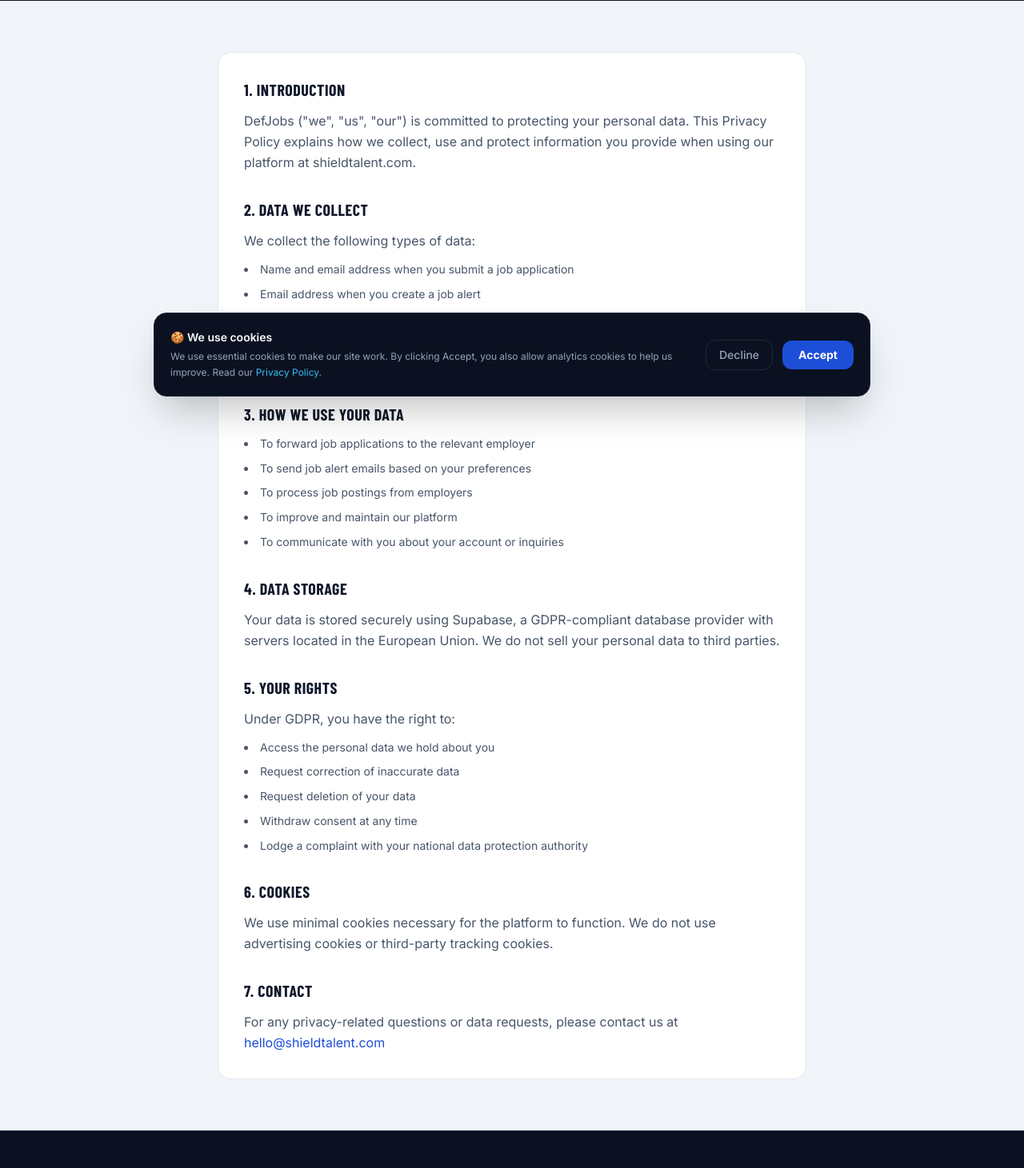
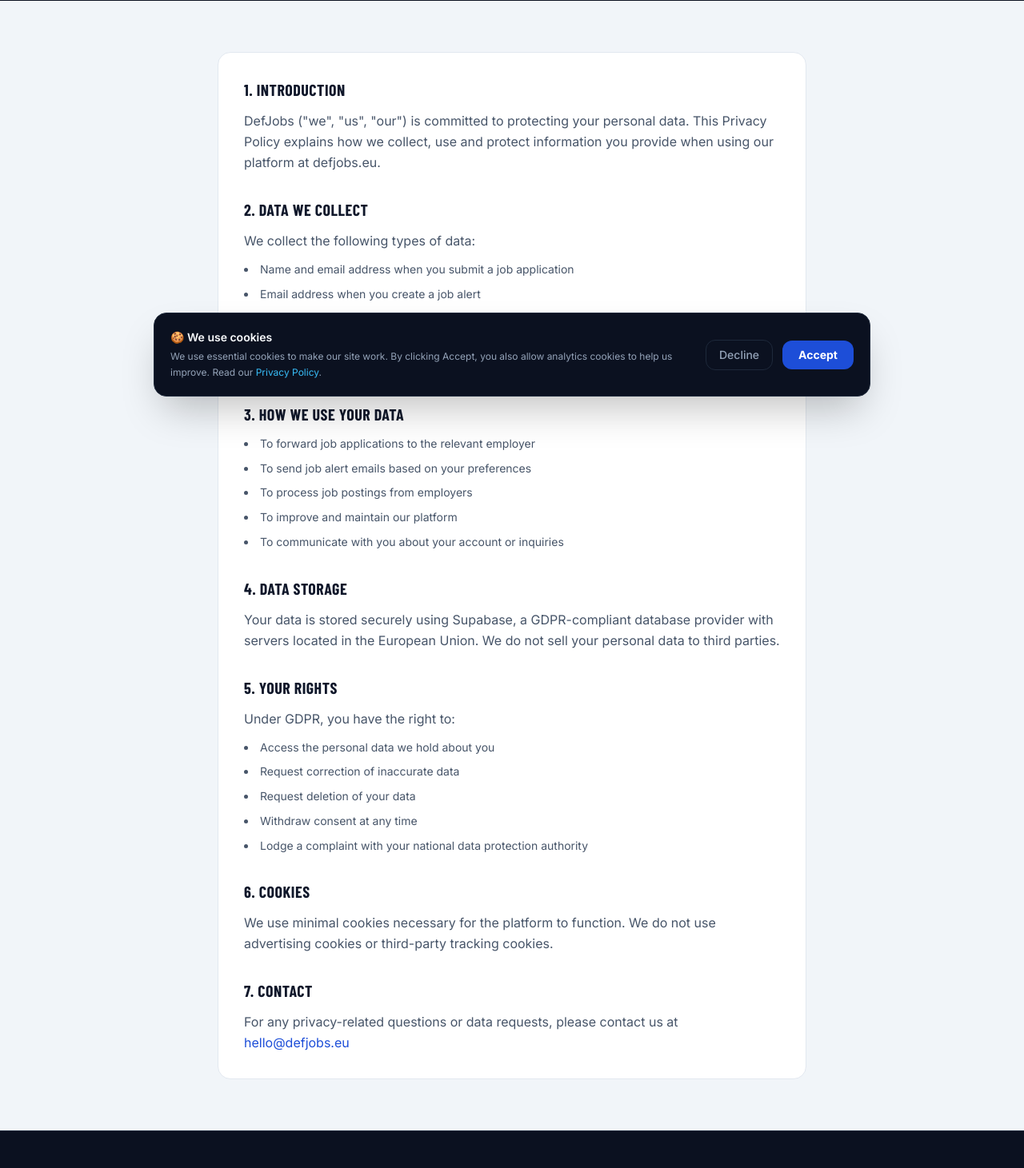
Before and after one commit to B-S-N-K/def-jobs, a React (Vite) app: page /privacy in a window 1280 px wide. Shown: the part 280-1741 px from the top of the page at 80% size. Built offline with nearby package versions, Linux system fonts and the light colour scheme; no server answers; a web font is replaced by a local one.

Commit message:
Fix remaining shieldtalent.com references in admin, privacy and terms pages

```diff
--- a/src/pages/AdminLoginPage.tsx
+++ b/src/pages/AdminLoginPage.tsx
@@ -65,7 +65,7 @@
                 className="w-full bg-shield-black border border-shield-gray-line rounded-xl px-4 py-3 text-sm text-shield-off-white outline-none focus:border-shield-navy-lt transition-colors"
                 value={email}
                 onChange={e => setEmail(e.target.value)}
-                placeholder="admin@shieldtalent.com"
+                placeholder="admin@defjobs.eu"
                 onKeyDown={e => e.key === 'Enter' && handleLogin()}
               />
             </div>
--- a/src/pages/PrivacyPage.tsx
+++ b/src/pages/PrivacyPage.tsx
@@ -19,7 +19,7 @@
           <section>
             <h2 className="font-heading font-bold text-xl text-shield-text-l uppercase tracking-wide mb-3">1. Introduction</h2>
             <p className="text-shield-text-lm leading-relaxed">
-              DefJobs ("we", "us", "our") is committed to protecting your personal data. This Privacy Policy explains how we collect, use and protect information you provide when using our platform at shieldtalent.com.
+              DefJobs ("we", "us", "our") is committed to protecting your personal data. This Privacy Policy explains how we collect, use and protect information you provide when using our platform at defjobs.eu.
             </p>
           </section>
 
@@ -77,7 +77,7 @@
             <p className="text-shield-text-lm leading-relaxed">
               For any privacy-related questions or data requests, please contact us at{' '}
               <a href="mailto:hello@defjobs.eu" className="text-shield-navy-lt hover:underline">
-                hello@shieldtalent.com
+                hello@defjobs.eu
               </a>
             </p>
           </section>
--- a/src/pages/TermsPage.tsx
+++ b/src/pages/TermsPage.tsx
@@ -75,7 +75,7 @@
             <p className="text-shield-text-lm leading-relaxed">
               For any questions about these Terms, please contact us at{' '}
               <a href="mailto:hello@defjobs.eu" className="text-shield-navy-lt hover:underline">
-                hello@shieldtalent.com
+                hello@defjobs.eu
               </a>
             </p>
           </section>
```
